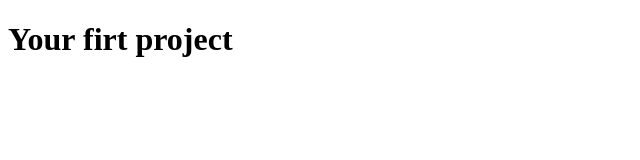
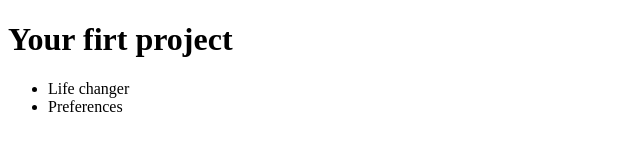
Before and after one commit to Vladlina/goit-markup-hw-01, a plain HTML site: page index.html in a window 1280 px wide. Shown: the whole page, without its empty margins (0-640 px from the left). Drawn offline with Linux system fonts and the light colour scheme.

Commit message:
Update index.html

```diff
--- a/index.html
+++ b/index.html
@@ -8,5 +8,9 @@
 </head>
 <body>
  <h1>Your firt project</h1>
+ <ul>
+     <li>Life changer</li>
+     <li>Preferences</li>
+ </ul>
 </body>
 </html>
```
